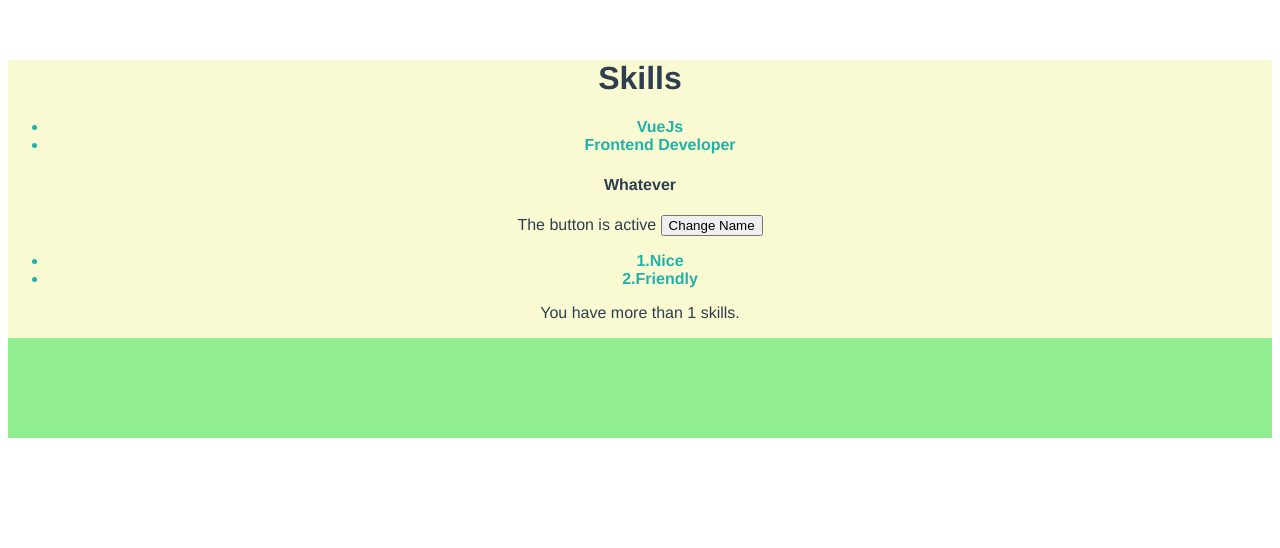
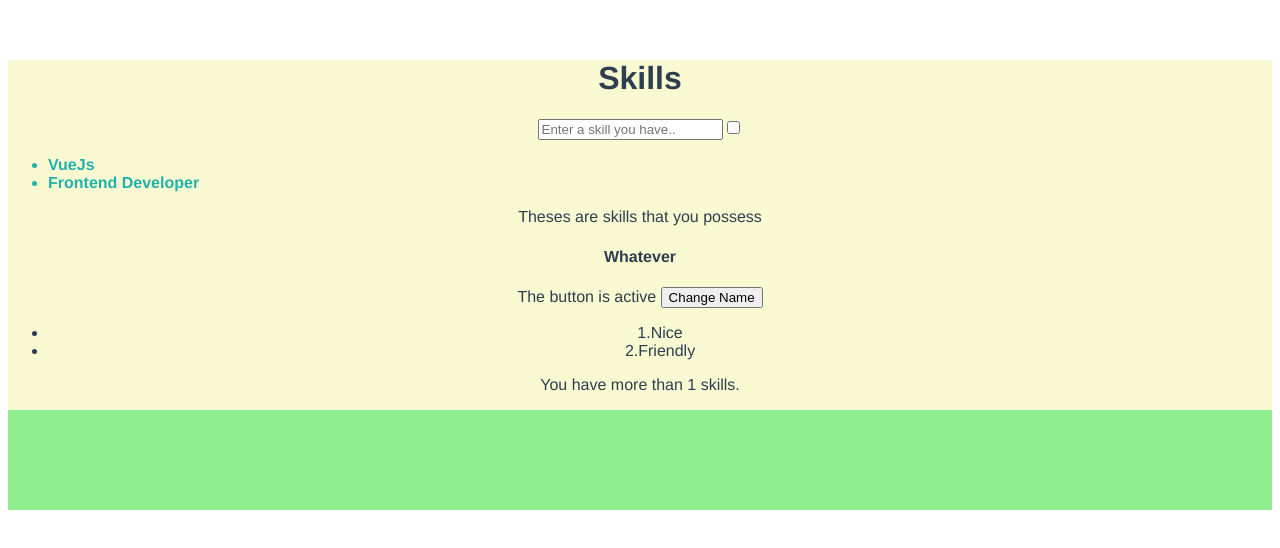
Before and after one commit to Olawinski-e/VueJS-vueSkills, a Vue app: page / in a window 1280 px wide. Shown: the top 548 px of the page. Built offline with nearby package versions, Linux system fonts and the light colour scheme.

Commit message:
added vee-validate

```diff
--- a/package.json
+++ b/package.json
@@ -9,6 +9,7 @@
   },
   "dependencies": {
     "core-js": "^3.6.5",
+    "vee-validate": "^3.4.0",
     "vue": "^2.6.11"
   },
   "devDependencies": {
--- a/src/components/Skills.vue
+++ b/src/components/Skills.vue
@@ -3,9 +3,23 @@
     <div class="skills">
       <h1>Skills</h1>
 
+      <form @submit.prevent="addSkill">
+        <ValidationProvider v-slot="{ errors }">
+          <input
+            type="text"
+            placeholder="Enter a skill you have.."
+            v-model="skill"
+          />
+          <span>{{ errors[0] }}</span></ValidationProvider
+        >
+
+        <input type="checkbox" v-model="checked" />
         <ul>
           <li v-for="(data, index) in skills" :key="index">{{ data.skill }}</li>
         </ul>
+      </form>
+
+      <p>Theses are skills that you possess</p>
     </div>
 
     <div class="helder">
@@ -46,6 +60,8 @@ export default {
     return {
       name: "Whatever",
       btnState: false,
+      checked: false,
+      skill: "",
       skills: [
         {
           skill: "VueJs",
@@ -71,15 +87,23 @@ export default {
     changeName() {
       this.btnState = true;
     },
+    addSkill() {
+      this.skills.push({ skill: this.skill });
+      this.skill = "";
+      console.log("This checkbox value is: " + this.checked);
+    },
   },
 };
 </script>
 
 <!-- Add "scoped" attribute to limit CSS to this component only -->
-<style scoped>
+<style lang="scss" scoped>
+.skills {
   li {
     color: lightseagreen;
     font-weight: 600;
+    text-align: left;
+  }
 }
 
 .alert {
--- a/src/main.js
+++ b/src/main.js
@@ -1,8 +1,10 @@
 import Vue from "vue";
 import App from "./App.vue";
+import { ValidationProvider } from "vee-validate";
 
 import "./assets/scss/index.scss";
 
+Vue.component("ValidationProvider", ValidationProvider);
 Vue.config.productionTip = false;
 
 new Vue({
```
Also changed, not shown: 2 other files (tests, documents, lock files or other folders). Lines whose indentation alone changed are shown as unchanged.
